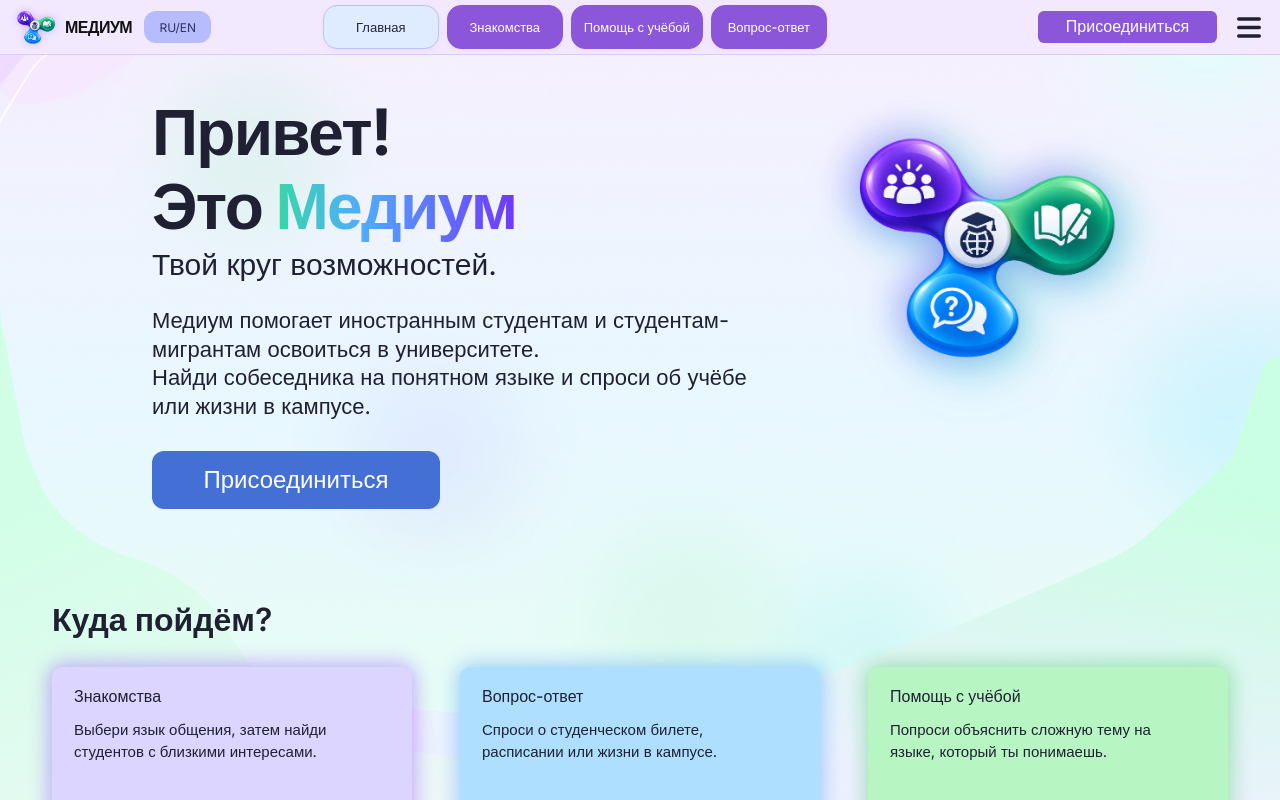
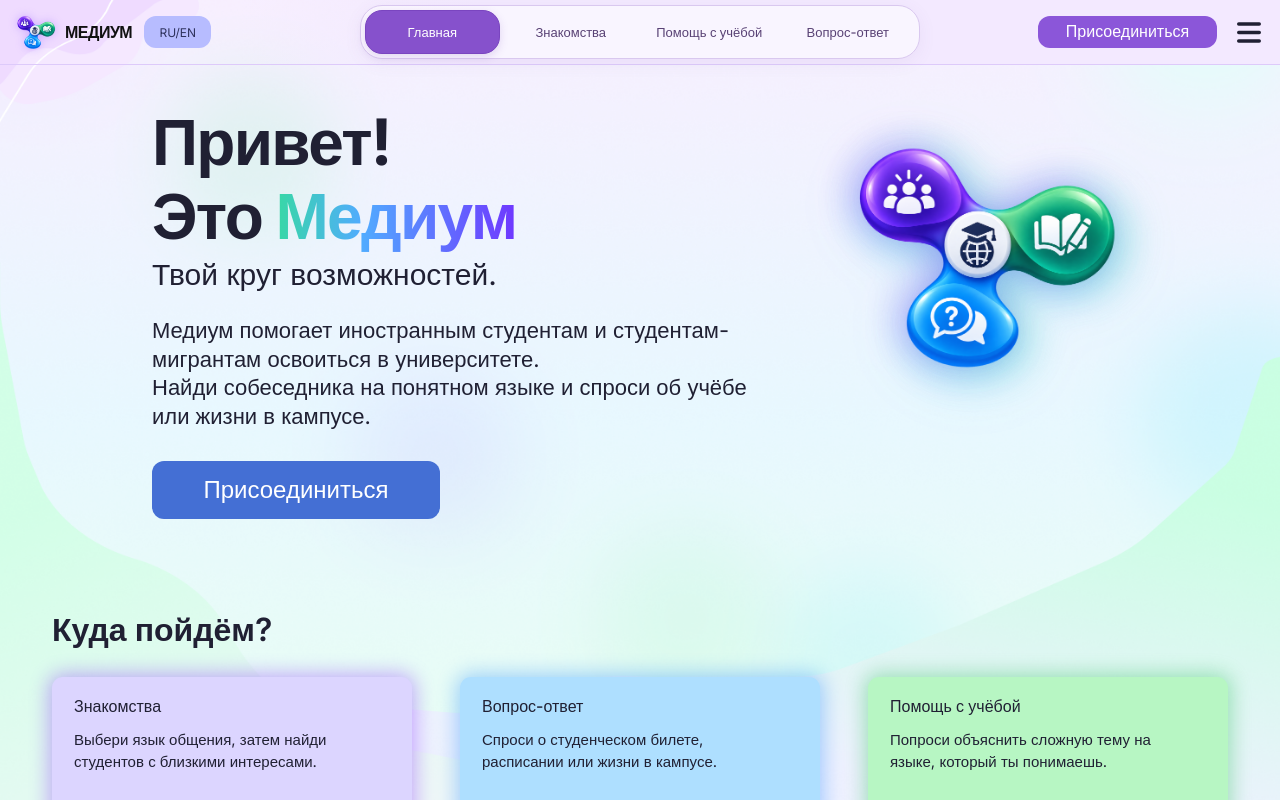
Before and after one commit to JustEd10/medium-student-community, a React (Vite) app: page / in a window 1280 px wide. Shown: the top 800 px of the page. Built offline with nearby package versions, Linux system fonts and the light colour scheme; a web font is replaced by a local one.

Commit message:
Center the header navigation and carry the brand wave into the logo row

```diff
--- a/src/components.jsx
+++ b/src/components.jsx
@@ -51,7 +51,7 @@ export function SegmentedNav({ items, activeIndex, label, className = '' }) {
 export function Header({ path, onMenu }) {
   const { me, t, locale, setState } = useApp();
   const links = [['/',t('Главная','Home')],['/people',t('Знакомства','Meet people')],['/study',t('Помощь с учёбой','Study help')],['/questions',t('Вопрос-ответ','Questions')]];
-  return <header className="site-header"><div className="header-inner"><Link to="/" className="brand" aria-label={t('Медиум: главная','Medium: home')}><img src={asset('brand-hero.png')} width="52" height="35" alt="" /><span>{t('МЕДИУМ','MEDIUM')}</span></Link><button className="language-button" type="button" aria-label={t('Switch interface to English','Переключить интерфейс на русский')} onClick={() => setState(s => ({ ...s, locale: locale === 'ru' ? 'en' : 'ru' }))}>RU/EN</button><nav className="desktop-nav" aria-label={t('Основная навигация','Main navigation')}>{links.map(([url,label]) => <Link to={url} key={url} className={path === url || (url !== '/' && path.startsWith(url)) ? 'active' : ''} aria-current={path === url || (url !== '/' && path.startsWith(url)) ? 'page' : undefined}>{label}</Link>)}</nav><div className="header-actions">{me ? <Link to="/profile" className="profile-link" aria-label={t('Твой профиль','Your profile')}><Avatar user={me} /></Link> : <Link to="/register" className="button button-header" aria-label={t('Присоединиться','Join us')}><span className="header-join-full" aria-hidden="true">{t('Присоединиться','Join us')}</span><span className="header-join-short" aria-hidden="true">{t('Начать','Join')}</span></Link>}<button className="icon-button menu-toggle" type="button" aria-label={t('Открыть меню','Open menu')} aria-haspopup="dialog" onClick={onMenu}><Icon name="menu" /></button></div></div></header>;
+  return <header className="site-header"><div className="header-inner"><div className="brand-zone"><Link to="/" className="brand" aria-label={t('Медиум: главная','Medium: home')}><img src={asset('brand-hero.png')} width="52" height="35" alt="" /><span>{t('МЕДИУМ','MEDIUM')}</span></Link><button className="language-button" type="button" aria-label={t('Switch interface to English','Переключить интерфейс на русский')} onClick={() => setState(s => ({ ...s, locale: locale === 'ru' ? 'en' : 'ru' }))}>RU/EN</button></div><nav className="desktop-nav" aria-label={t('Основная навигация','Main navigation')}>{links.map(([url,label]) => <Link to={url} key={url} className={path === url || (url !== '/' && path.startsWith(url)) ? 'active' : ''} aria-current={path === url || (url !== '/' && path.startsWith(url)) ? 'page' : undefined}>{label}</Link>)}</nav><div className="header-actions">{me ? <Link to="/profile" className="profile-link" aria-label={t('Твой профиль','Your profile')}><Avatar user={me} /></Link> : <Link to="/register" className="button button-header" aria-label={t('Присоединиться','Join us')}><span className="header-join-full" aria-hidden="true">{t('Присоединиться','Join us')}</span><span className="header-join-short" aria-hidden="true">{t('Начать','Join')}</span></Link>}<button className="icon-button menu-toggle" type="button" aria-label={t('Открыть меню','Open menu')} aria-haspopup="dialog" onClick={onMenu}><Icon name="menu" /></button></div></div></header>;
 }
 export function BottomNav({ path }) {
   const { t } = useApp();
--- a/src/styles.css
+++ b/src/styles.css
@@ -50,18 +50,22 @@ h1:focus, main:focus { outline: none; }
 .text-link { color: var(--purple-ink); border: 0; background: transparent; padding: 10px 0; min-height: 44px; display: inline-flex; align-items: center; cursor: pointer; text-decoration: underline; text-underline-offset: 4px; }
 .icon-button { display: inline-flex; align-items: center; justify-content: center; width: 44px; height: 44px; border: 0; border-radius: 10px; background: transparent; color: var(--ink); flex: 0 0 auto; }
 .icon-button:hover { background: #ded3f3; }
-.site-header { position: sticky; top: 0; z-index: 30; background: var(--header); border-bottom: 1px solid #ddcafa; }
-.header-inner { max-width: 1600px; min-height: 64px; margin: auto; padding: 8px 24px; display: flex; align-items: center; gap: 12px; }
+.site-header { position: sticky; top: 0; z-index: 30; isolation: isolate; background: var(--header); border-bottom: 1px solid #ddcafa; }
+/* Continue the exported wave through the logo row instead of hiding it under the header. */
+.site-header::before { content: ''; position: absolute; inset: 0; z-index: -1; pointer-events: none; background-image: linear-gradient(90deg,transparent 240px,var(--header) 480px),url('./bg.png'); background-position: left top; background-size: auto,max(100vw,calc(100dvh * 1.5397)) auto; background-repeat: no-repeat; }
+.header-inner { max-width: 1600px; min-height: 64px; margin: auto; padding: 8px 24px; display: grid; grid-template-columns: minmax(0,1fr) auto minmax(0,1fr); align-items: center; gap: 12px; }
+.brand-zone { display: flex; align-items: center; gap: 12px; min-width: 0; }
 .brand { display: flex; align-items: center; flex: 0 0 auto; gap: 4px; }
 .brand img { width: 52px; height: 35px; object-fit: contain; filter: drop-shadow(0 0 5px #884cfc55); }
 .brand span { font-size: 18px; color: #111; font-weight: 800; letter-spacing: -.5px; }
 .brand:hover { text-decoration: none; }
 .language-button { border: 0; background: #b7bcff; border-radius: 24px; min-height: 44px; padding: 8px 12px; color: #2f335e; font-size: 12px; }
-.desktop-nav { display: flex; align-items: center; justify-content: center; gap: 8px; margin: auto; }
-.desktop-nav a { padding: 10px 12px; min-height: 44px; min-width: 116px; display: flex; align-items: center; justify-content: center; border-radius: 14px; background: #8b56d9; color: white; font-size: 13px; font-weight: 500; border: 1px solid #8b56d9; box-shadow: 0 2px 6px #8b56d912; }
-.desktop-nav a.active { background: #dfebff; border-color: #b8c6eb; color: #24263b; }
-.desktop-nav a:hover { text-decoration: none; filter: brightness(.97); box-shadow: 0 3px 10px #7954b926; }
-.header-actions { display: flex; align-items: center; gap: 10px; margin-left: auto; }
+.desktop-nav { display: grid; grid-template-columns: repeat(4,minmax(0,1fr)); align-items: center; width: 560px; gap: 4px; padding: 4px; margin: 0; border: 1px solid #d9c8ef; border-radius: 22px; background: #ffffff8c; box-shadow: 0 4px 18px #77529812; }
+.desktop-nav a { padding: 10px 8px; min-height: 44px; min-width: 0; display: flex; align-items: center; justify-content: center; border-radius: 17px; color: #594275; font-size: 13px; font-weight: 500; border: 1px solid transparent; white-space: nowrap; }
+.desktop-nav a.active { background: #8651cc; border-color: #7a45c0; color: white; box-shadow: 0 3px 9px #7949b92e; }
+.desktop-nav a:hover { text-decoration: none; background: #eee5fb; border-color: #e1d4f1; box-shadow: 0 2px 8px #7954b915; }
+.desktop-nav a.active:hover { background: #7c48c3; border-color: #7040b2; }
+.header-actions { display: flex; align-items: center; justify-self: end; gap: 10px; margin-left: 0; }
 .button-header { min-height: 44px; font-size: 14px; padding: 9px 18px; background: #8b56d9; color: white; white-space: nowrap; flex-shrink: 0; }
 .header-join-short { display: none; }
 .avatar { width: 48px; height: 48px; display: inline-flex; align-items: center; justify-content: center; border-radius: 50%; flex: 0 0 auto; background: #b487f7; color: #36205c; font-size: 19px; }
@@ -342,18 +346,25 @@ input[type=checkbox] { accent-color: #6542a4; width: 20px; height: 20px; flex: 0
 .toast.visible { transform: translate(-50%,0); opacity: 1; }
 .storage-error { background: #fff0e2; border: 1px solid #c98238; padding: 16px; border-radius: 14px; }
 @media (min-width: 901px) {
-  .header-inner { max-width: 1512px; min-height: 54px; padding: 5px 9px; }
+  .header-inner { max-width: 1512px; min-height: 64px; padding: 5px 9px; }
   .brand span { font-size: 16px; }
   .language-button, .button-header { position: relative; isolation: isolate; background: transparent; border: 0; }
   .language-button::before, .button-header::before { content: ''; position: absolute; z-index: -1; inset: 6px 0; border-radius: 12px; background: #8b56d9; pointer-events: none; }
   .language-button { min-width: 67px; }
   .language-button::before { background: #b7bcff; }
   .button-header { min-width: 179px; font-size: 16px; }
-  .button-header::before { border-radius: 6px; }
+  .button-header::before { border-radius: 12px; }
 }
 @media (max-width: 1200px) {
-  .desktop-nav { gap: 10px; }
-  .desktop-nav a { min-width: 100px; padding: 10px; }
+  .desktop-nav { width: 440px; }
+  .desktop-nav a { padding-inline: 4px; font-size: 12px; }
+  .brand-zone { gap: 8px; }
+  .brand img { width: 44px; }
+  .brand span { font-size: 14px; }
+  .language-button { min-width: 50px; padding-inline: 8px; }
+  .button-header { min-width: 70px; padding-inline: 12px; font-size: 13px; }
+  .header-join-full { display: none; }
+  .header-join-short { display: inline; }
   .header-inner { padding-inline: 16px; gap: 8px; }
   .site-main { padding-inline: 32px; }
   .hero { padding-inline: 40px; gap: 32px; }
@@ -371,7 +382,9 @@ input[type=checkbox] { accent-color: #6542a4; width: 20px; height: 20px; flex: 0
 }
 @media (max-width: 900px) {
   .desktop-nav { display: none; }
-  .header-inner { min-height: 68px; }
+  .header-inner { display: flex; min-height: 68px; }
+  .brand-zone { display: contents; }
+  .header-actions { margin-left: auto; }
   .site-main { padding: 32px 24px 40px; }
   .hero { min-height: auto; padding: 20px 16px 50px; grid-template-columns: minmax(0,1.6fr) minmax(200px,1fr); }
   .hero h1 { font-size: 48px; }
```
